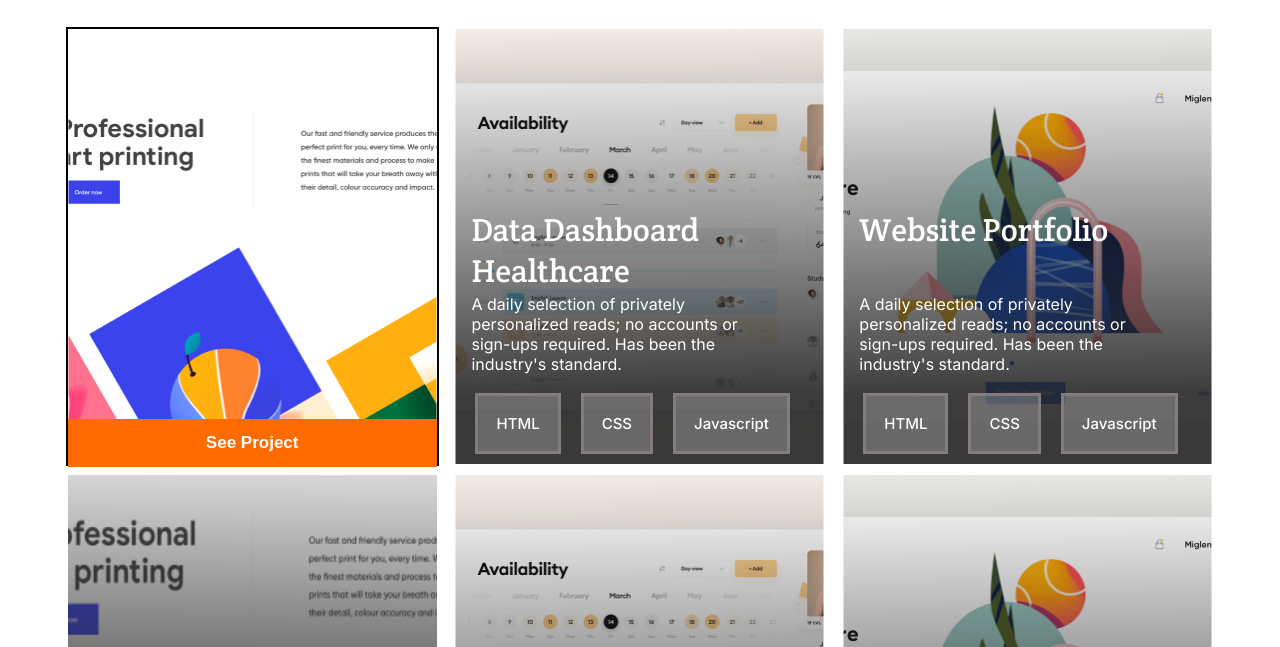
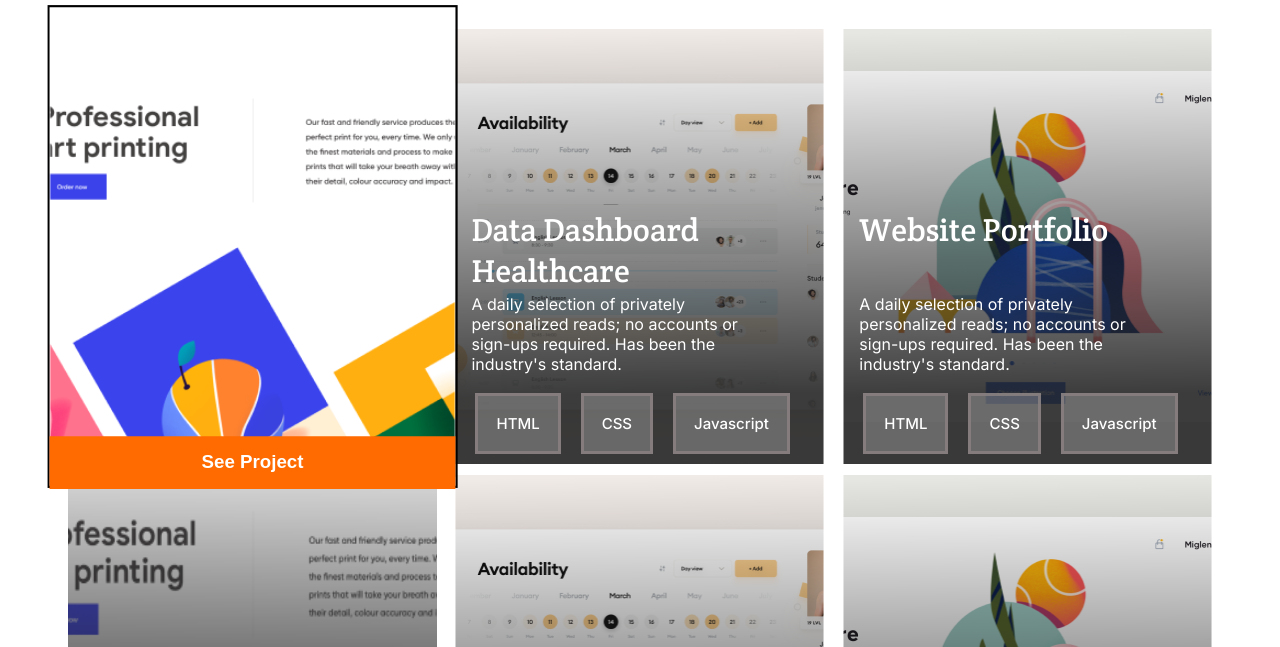
Before and after one commit to anyars-encarta/Porfolio, a website: page index.html in a window 1280 px wide. In both pictures the pointer is over the element "See Project". Shown: the part 153-800 px from the top of the page. Drawn offline with Linux system fonts and the light colour scheme; a web font is replaced by a local one.

Commit message:
Added transform effect to print-data images

```diff
--- a/index.css
+++ b/index.css
@@ -1102,3 +1102,6 @@ a {
     margin-left: auto;
   }
 }
+.print-data:hover {
+  transform: scale(1.1);
+}
```
